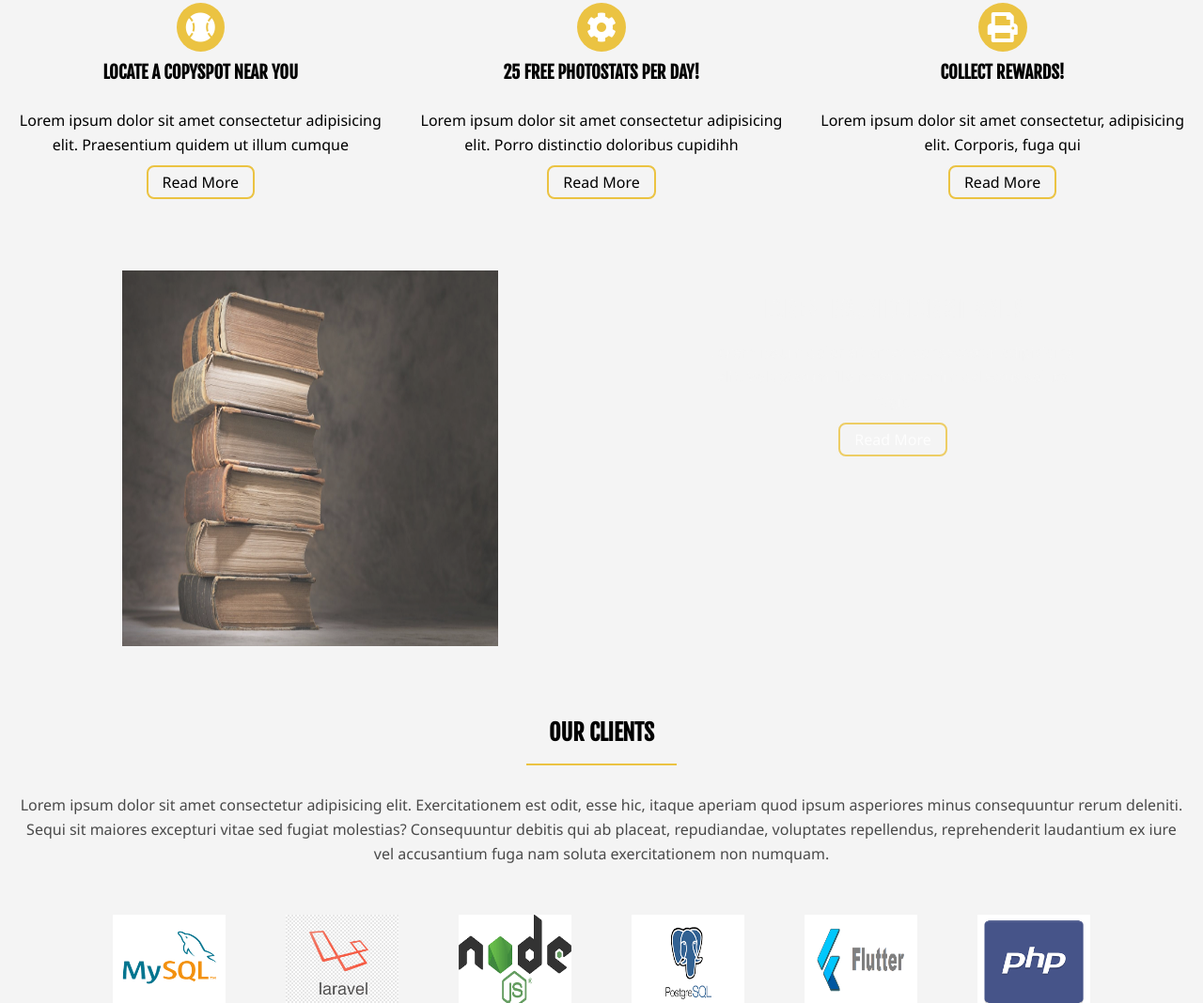
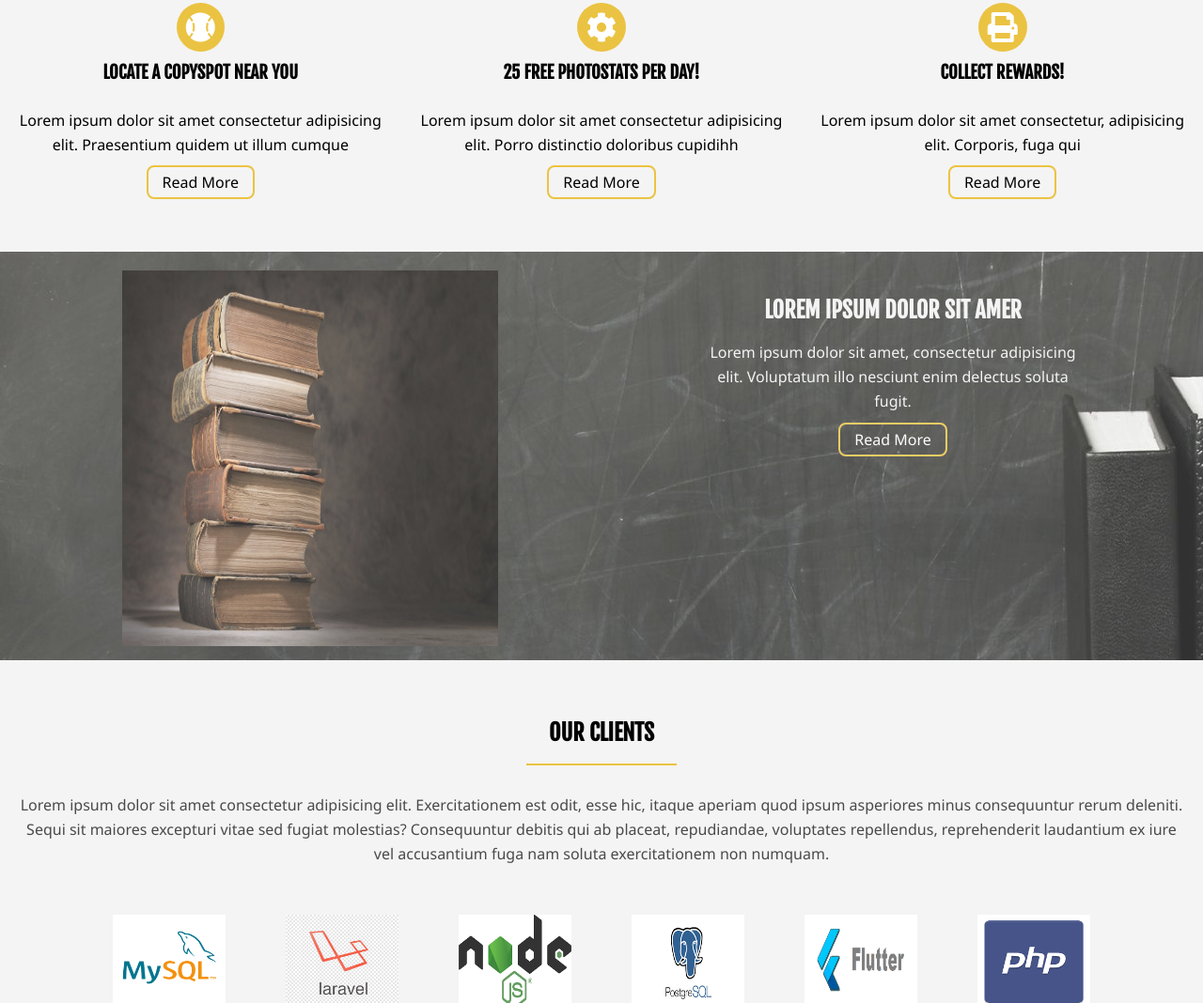
Before and after one commit to IsmailAvayil/COPYSPOT, a plain HTML site: page index.html in a window 1280 px wide. Shown: the part 1051-2119 px from the top of the page at 94% size. Drawn offline with Linux system fonts and the light colour scheme.

Commit message:
Third Commit

```diff
--- a/css/style.css
+++ b/css/style.css
@@ -197,7 +197,7 @@ section{
 
 
 #info-section{
-    background-image: url('./img/photostat.jpg');
+    background-image: url('../img/photostat.jpg');
     position: center;
     opacity: 0.8;
     width: 100%;
```
